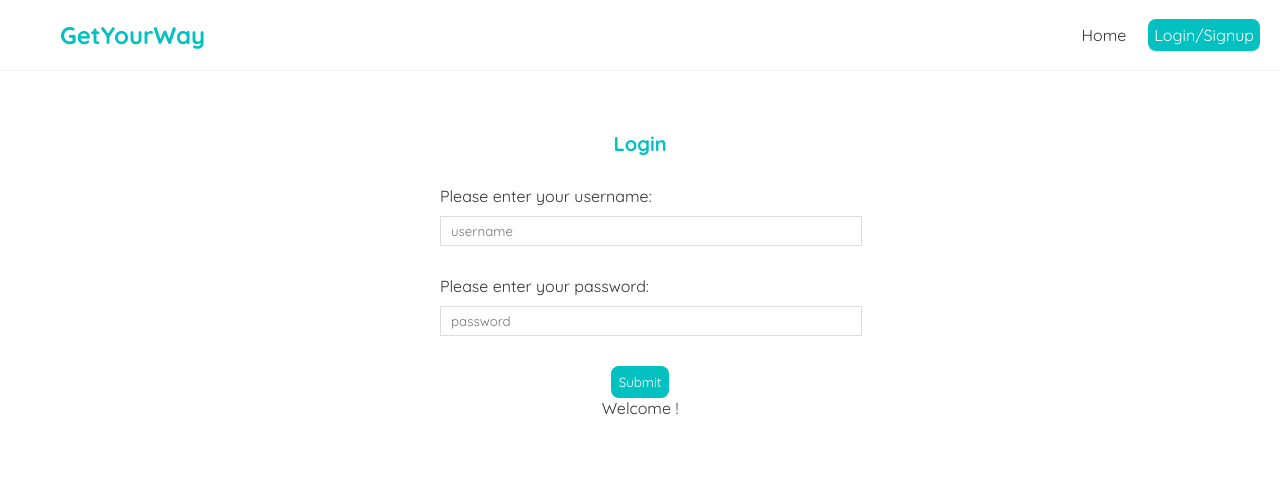
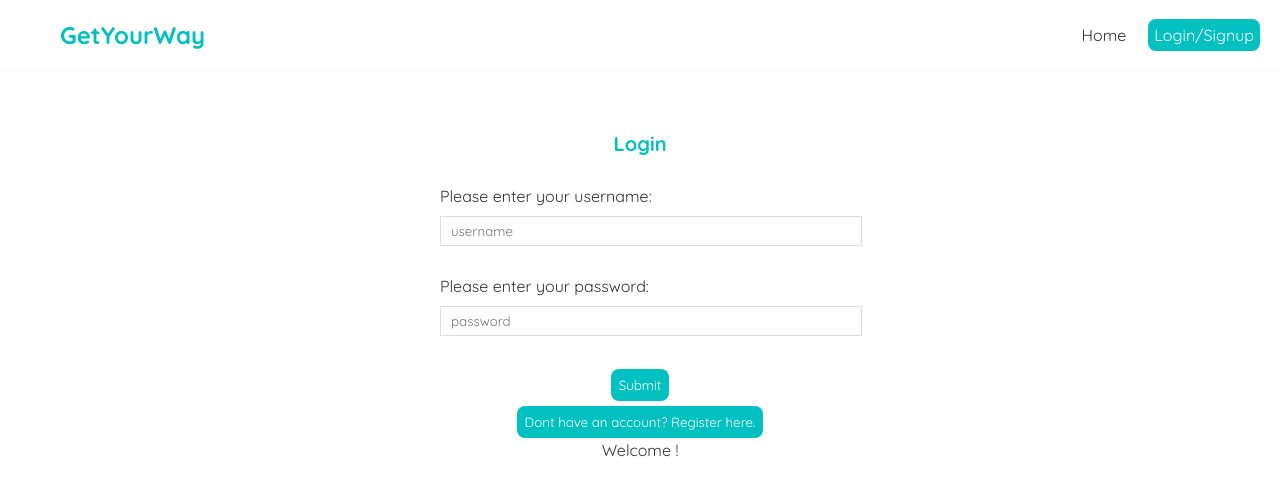
Before and after one commit to CaptainCavalier/Sky-BootcampProject, a React (Create React App) app in the folder frontend/: page /login in a window 1280 px wide. Shown: the top 496 px of the page. Built offline with nearby package versions, Linux system fonts and the light colour scheme.

Commit message:
added a registration page for users to sign up and an extra button on login to route them to register. button not yet active

```diff
--- a/frontend/Data/db.json
+++ b/frontend/Data/db.json
@@ -19,6 +19,11 @@
       "username": "tribute3",
       "password": "Password.12345",
       "id": 6
+    },
+    {
+      "username": "CoreyWright",
+      "password": "1234",
+      "id": 7
     }
   ]
 }
--- a/frontend/src/Pages/Login.js
+++ b/frontend/src/Pages/Login.js
@@ -1,5 +1,6 @@
 import { useState } from "react";
 import { useNavigate } from 'react-router-dom';
+import  Register from './Register';
 
 const Login = () => {
 
@@ -61,8 +62,11 @@ const Login = () => {
                   second button is disabled as we dont want the user to be able to click it. */}
                   { !isPending && <button>Submit</button> }
                   { isPending && <button disabled>Logging in</button> }
+                  <br>
+                  </br>
 
                   {/* Displays a welcome message to the user as they type in their username */}
+                  <button>Dont have an account? Register here.</button>
                   <p> Welcome { username }! </p>
             </form>
         </div>
--- /dev/null
+++ b/frontend/src/Pages/Register.js
@@ -0,0 +1,9 @@
+const Register = () => {
+    return (
+        <>
+          Register
+        </>
+     );
+}
+
+export default Register;
--- a/frontend/src/index.css
+++ b/frontend/src/index.css
@@ -72,6 +72,7 @@
   padding: 8px;
   border-radius: 8px;
   cursor: pointer;
+  margin: 2.5px;
 }
 
 .not-found h2 {
```
